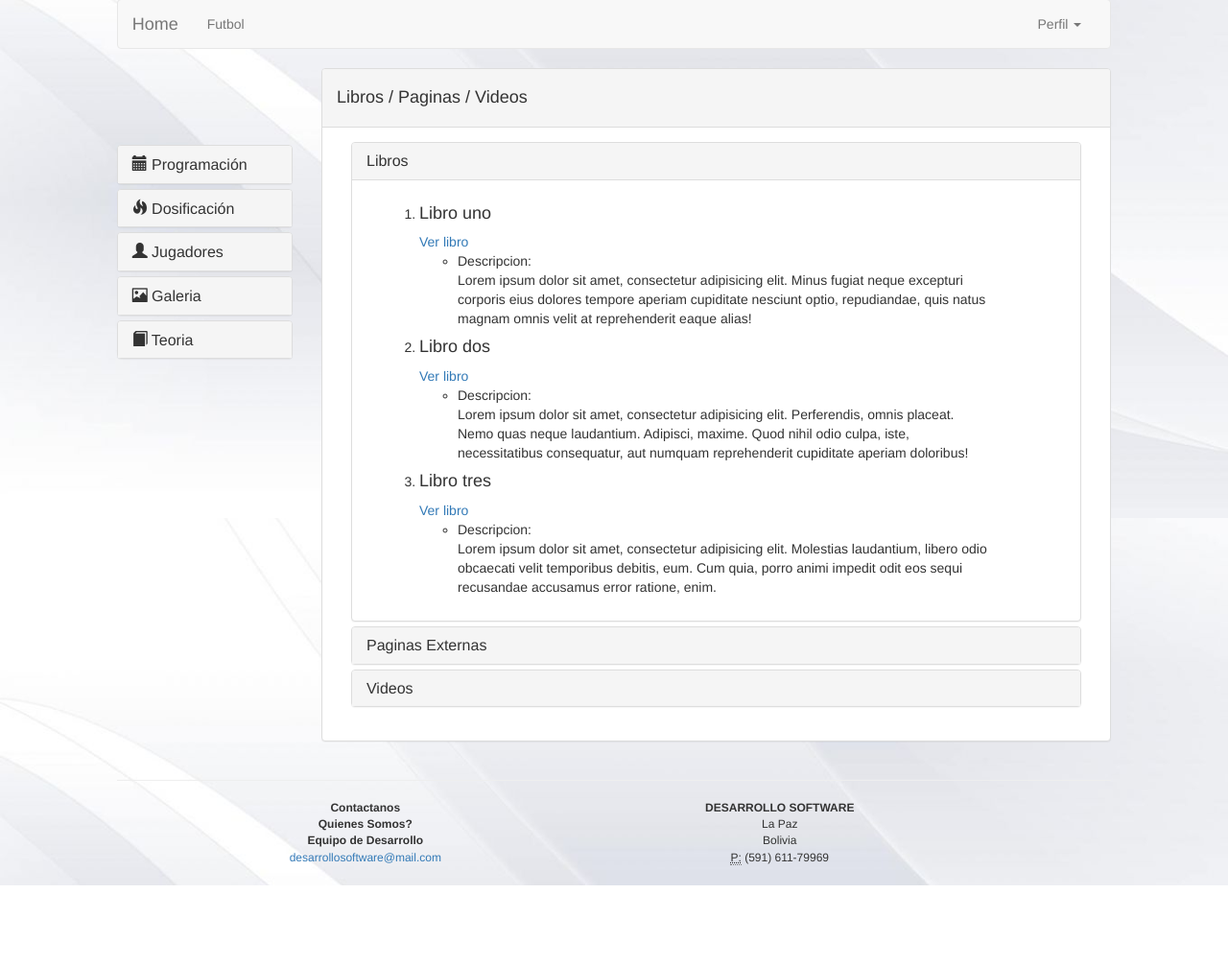
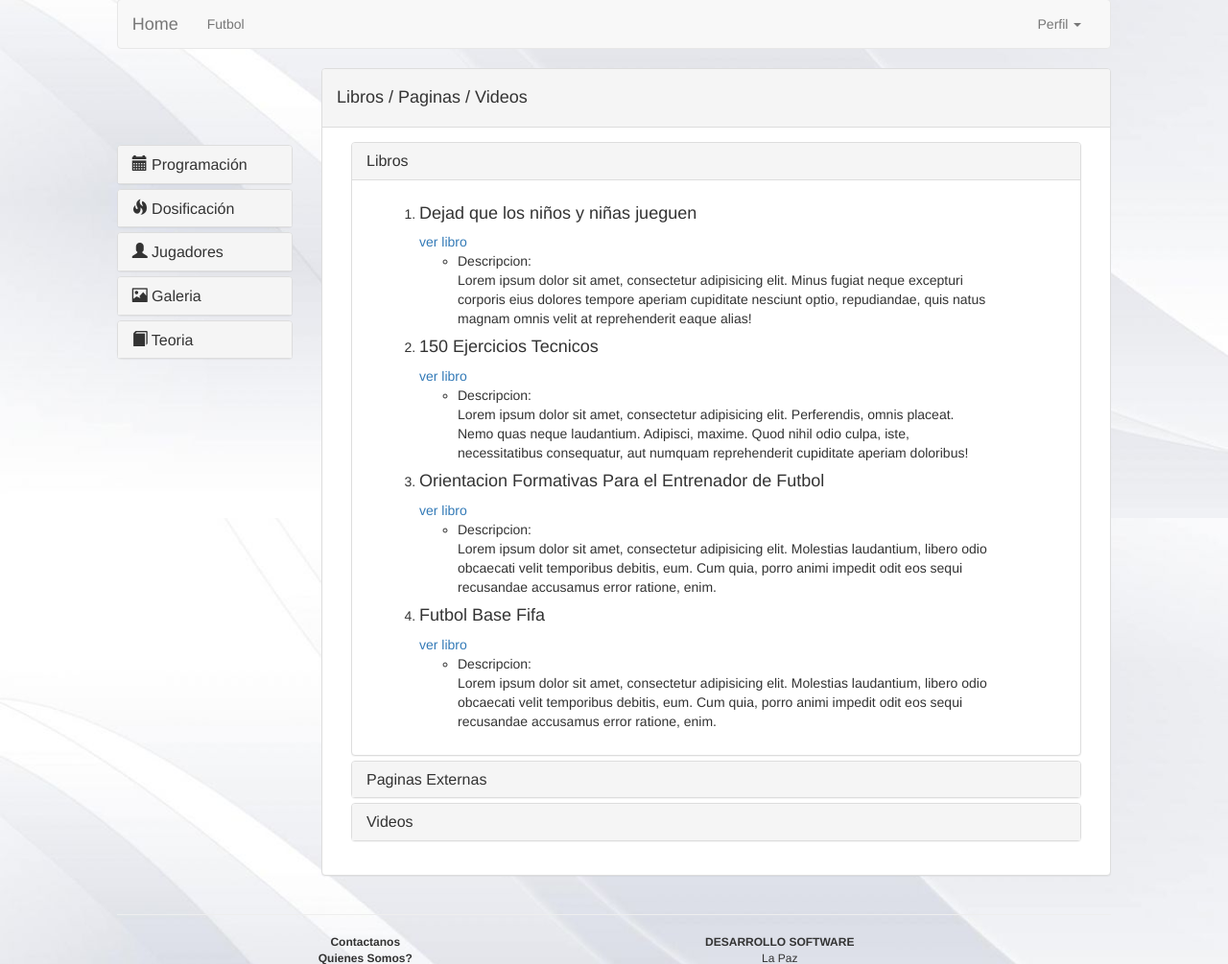
Before and after one commit to JColbertm/Desarrollo_SSPED---Inicial, a PHP site: page /Futbol/Teoria/teoriafutbol.php in a window 1280 px wide. Shown: the part 260-1265 px from the top of the page at 96% size. Before the commit the page ends 1183 px from the top, so only its background shows below. Run offline with PHP 8.4, Linux system fonts and the light colour scheme; data that the repository does not hold is empty.

Commit message:
añandiendo libros a teoria

```diff
--- a/Futbol/Teoria/teoriafutbol.php
+++ b/Futbol/Teoria/teoriafutbol.php
@@ -309,7 +309,7 @@
 
 				    		<div class="col-sm-11 col-xs-12">
 				    			<ol>
-				    			<li> <h4>Libro uno </h4> <a>Ver libro </a>
+				    			<li> <h4>Dejad que los niños y niñas jueguen </h4> <a target="_blank" href="/Desarrollo_SSPED/Futbol/Teoria/Libros/DEJAD QUE LOS NIÑOS Y NIÑAS JUEGUEN.pdf">ver libro</a>
 				    				<ul>
 				    					<li>Descripcion:
 				    						<p>Lorem ipsum dolor sit amet, consectetur adipisicing elit. Minus fugiat neque excepturi corporis eius dolores tempore aperiam cupiditate nesciunt optio, repudiandae, quis natus magnam omnis velit at reprehenderit eaque alias!</p>
@@ -317,7 +317,7 @@
 				    				</ul>
 				    			</li>
 
-				    			<li> <h4>Libro dos </h4> <a>Ver libro </a>
+				    			<li> <h4>150 Ejercicios Tecnicos </h4> <a target="_blank" href="/Desarrollo_SSPED/Futbol/Teoria/Libros/150 EJERCICIOS TECNICOS.pdf">ver libro</a>
 				    				<ul>
 				    					<li>Descripcion:
 				    						<p>Lorem ipsum dolor sit amet, consectetur adipisicing elit. Perferendis, omnis placeat. Nemo quas neque laudantium. Adipisci, maxime. Quod nihil odio culpa, iste, necessitatibus consequatur, aut numquam reprehenderit cupiditate aperiam doloribus!</p>
@@ -325,13 +325,23 @@
 				    				</ul>
  								</li>
 
-				    			<li> <h4>Libro tres </h4> <a>Ver libro </a>
+				    			<li> <h4>Orientacion Formativas Para el Entrenador de Futbol </h4> <a target="_blank" href="/Desarrollo_SSPED/Futbol/Teoria/Libros/ORIENTACIONES FORMATIVAS PARA EL ENTRENADOR DE FUTBOL.pdf">ver libro</a>
 				    				<ul>
 				    					<li>Descripcion:
 				    						<p>Lorem ipsum dolor sit amet, consectetur adipisicing elit. Molestias laudantium, libero odio obcaecati velit temporibus debitis, eum. Cum quia, porro animi impedit odit eos sequi recusandae accusamus error ratione, enim.</p>
 				    					</li>
 				    				</ul>
 				    			</li>
+
+
+                  <li> <h4>Futbol Base Fifa </h4> <a target="_blank" href="/Desarrollo_SSPED/Futbol/Teoria/Libros/FUTBOL BASE FIFA.pdf">ver libro</a>
+                    <ul>
+                      <li>Descripcion:
+                        <p>Lorem ipsum dolor sit amet, consectetur adipisicing elit. Molestias laudantium, libero odio obcaecati velit temporibus debitis, eum. Cum quia, porro animi impedit odit eos sequi recusandae accusamus error ratione, enim.</p>
+                      </li>
+                    </ul>
+                  </li>
+
 
 				    			</ol>
 				    		</div>
```
Also changed, not shown: 5 other files.
